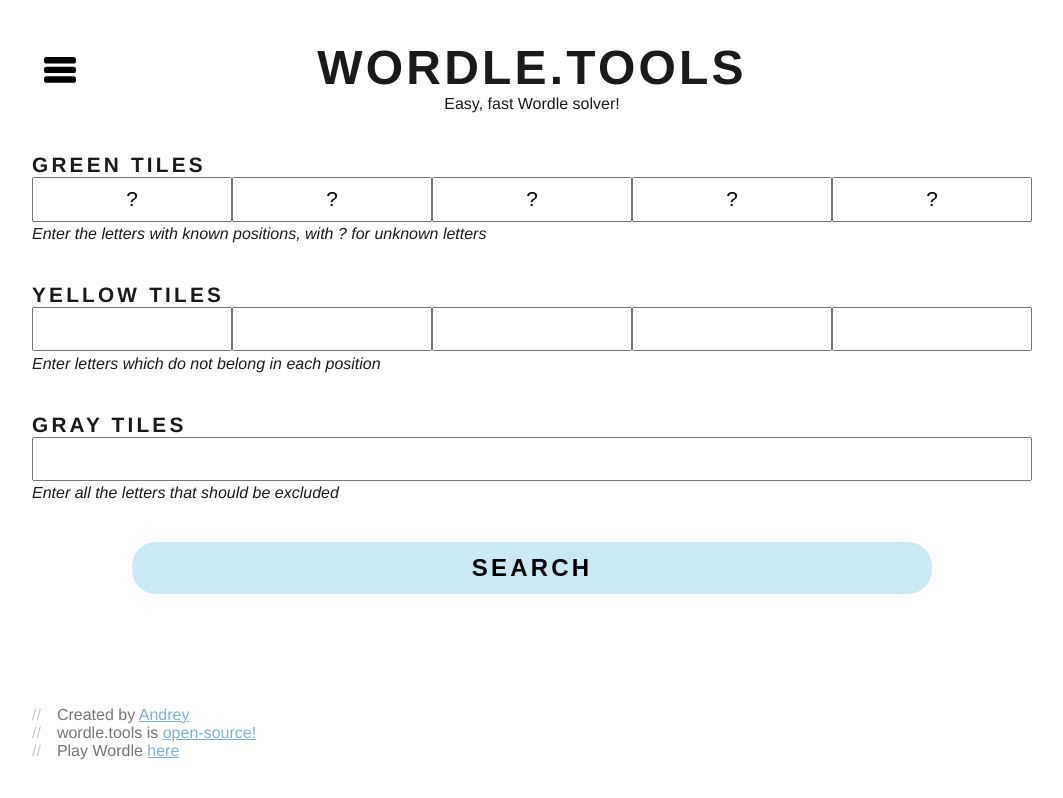
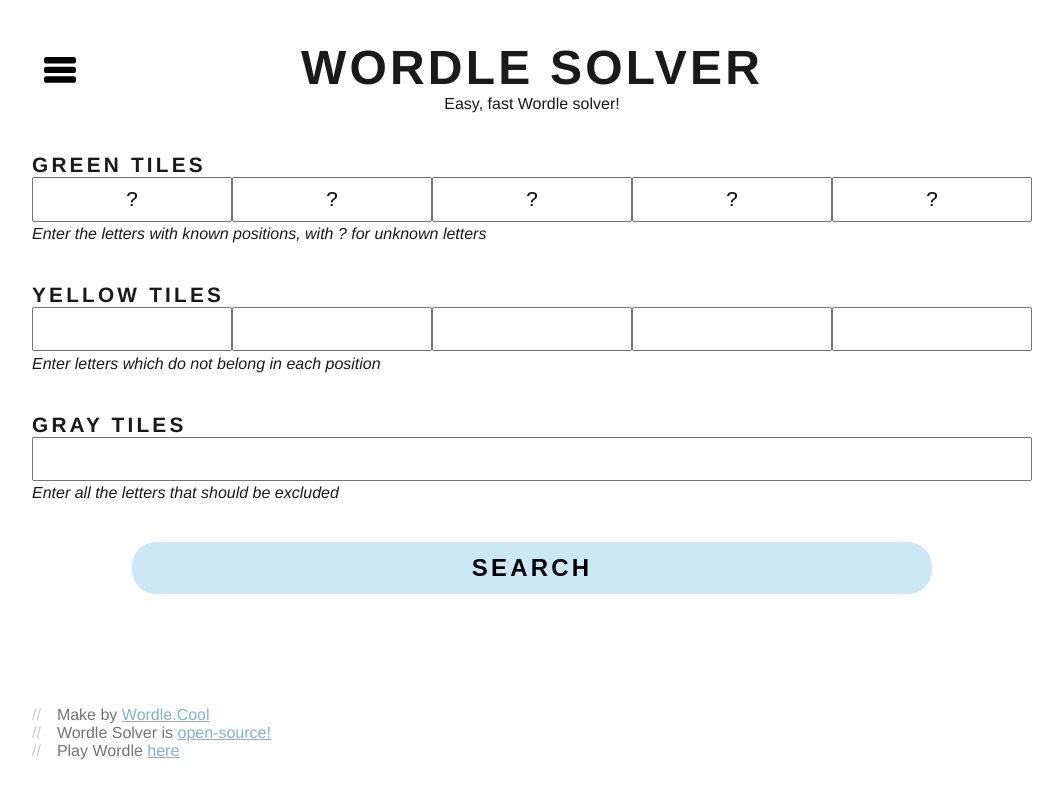
Before and after one commit to thodiamedia/wordlesolver, a plain HTML site: page index.html in a window 1280 px wide. Shown: the whole page, without its empty margins (108-1171 px from the left). Drawn offline with Linux system fonts and the light colour scheme.

Commit message:
Update index.html

```diff
--- a/index.html
+++ b/index.html
@@ -4,15 +4,15 @@
     <meta charset="UTF-8">
     <meta name="viewport" content="width=device-width, initial-scale=1.0, user-scalable=no">
     <link rel="icon" type="image/png" href="/assets/wordle.tools-logo.png" />
-    <title>worldle.tools - Wordle Solver</title>
+    <title>Wordle Solver</title>
     <link rel="stylesheet" href="/styles.css">
 
     <meta name="description" content="Easy, fast Wordle solver!">
-    <meta property="og:url" content="https://wordle.tools/">
+    <meta property="og:url" content="https://solver.wordle.cool/">
     <meta property="og:type" content="website">
-    <meta property="og:title" content="wordle.tools">
+    <meta property="og:title" content="Wordle Solver">
     <meta property="og:description" content="Easy, fast Wordle solver!">
-    <meta property="og:image" content="https://wordle.tools/assets/wordle.tools-cover.png">
+    <meta property="og:image" content="https://https://solver.wordle.cool/assets/wordle.tools-cover.png">
 
     <!-- Global site tag (gtag.js) - Google Analytics -->
     <script async src="https://www.googletagmanager.com/gtag/js?id=G-B26DNGHLZJ"></script>
@@ -33,7 +33,7 @@
           <rect y="60" width="100" height="20" rx="8"></rect>
         </svg>
       </button>
-      <h1>wordle.tools</h1>
+      <h1>Wordle Solver</h1>
       <p>Easy, fast Wordle solver!</p>
     </header>
 
@@ -47,15 +47,15 @@
 
       <footer>
         <div>
-          <span class="item">Created by <a href="https://andreybutenko.com" target="_blank">Andrey</a></span>
+          <span class="item">Make by <a href="https://www.wordle.cool" target="_blank">Wordle.Cool</a></span>
           <span class="divider">//</span>
         </div>
         <div>
-          <span class="item">wordle.tools is <a href="https://github.com/andreybutenko/wordle.tools" target="_blank">open-source!</a></span>
+          <span class="item">Wordle Solver is <a href="https://github.com/thodiamedia/wordlesolver" target="_blank">open-source!</a></span>
           <span class="divider">//</span>
         </div>
         <div>
-          <span class="item">Play Wordle <a href="https://www.powerlanguage.co.uk/wordle/" target="_blank">here</a></span>
+          <span class="item">Play Wordle <a href="https://www.playwordle.uk/" target="_blank">here</a></span>
           <span class="divider">//</span>
         </div>
       </footer>
@@ -107,15 +107,15 @@
 
     <footer id="footer" class="floating">
       <div>
-        <span class="item">Created by <a href="https://andreybutenko.com" target="_blank">Andrey</a></span>
+        <span class="item">Make by <a href="https://www.wordle.cool" target="_blank">Wordle.Cool</a></span>
           <span class="divider">//</span>
         </div>
         <div>
-        <span class="item">wordle.tools is <a href="https://github.com/andreybutenko/wordle.tools" target="_blank">open-source!</a></span>
+          <span class="item">Wordle Solver is <a href="https://github.com/thodiamedia/wordlesolver" target="_blank">open-source!</a></span>
           <span class="divider">//</span>
         </div>
         <div>
-        <span class="item">Play Wordle <a href="https://www.powerlanguage.co.uk/wordle/" target="_blank">here</a></span>
+          <span class="item">Play Wordle <a href="https://www.playwordle.uk/" target="_blank">here</a></span>
           <span class="divider">//</span>
       </div>
     </footer>
```
Lines whose indentation alone changed are shown as unchanged.
